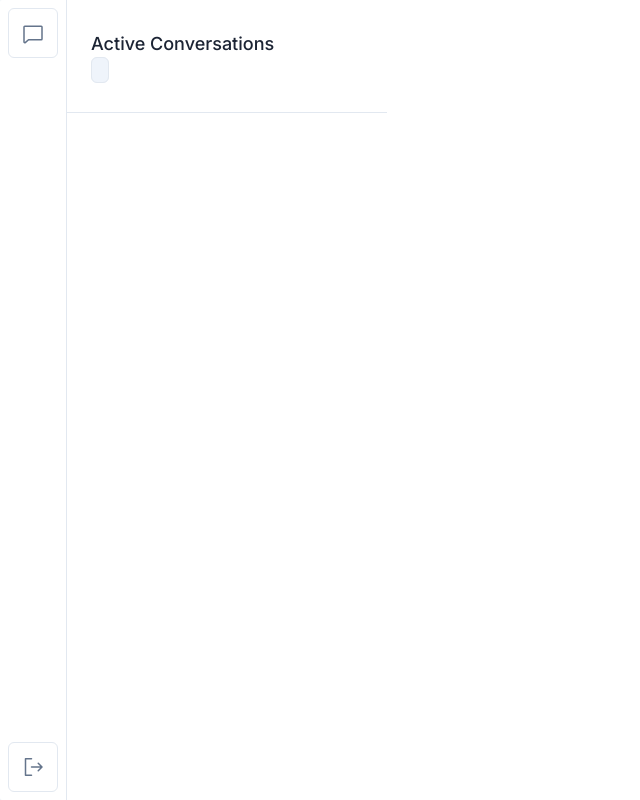
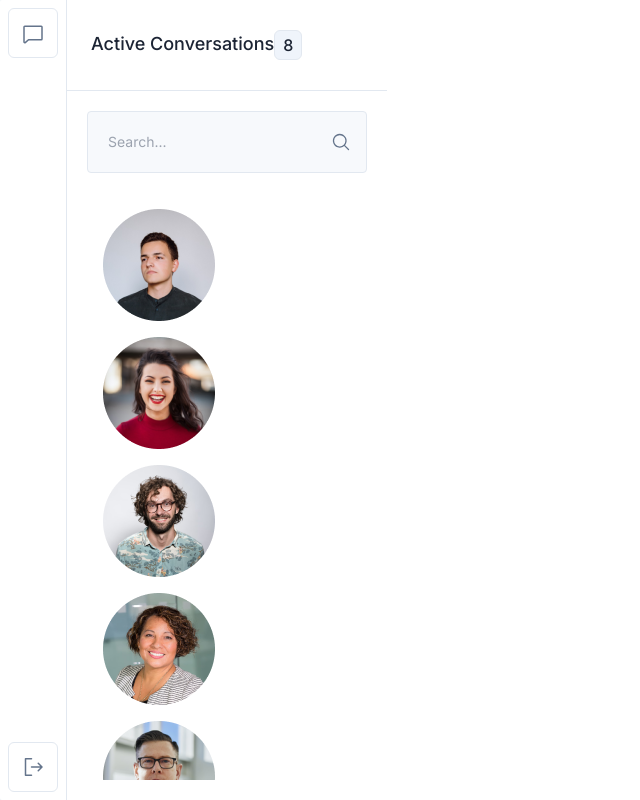
Before and after one commit to mdkaif10/ChatApplication-MERN-Stack, a React (Vite) app: page / in a window 1280 px wide. Shown: the whole page, without its empty margins (0-640 px from the left). Built offline with nearby package versions, Linux system fonts and the light colour scheme.

Commit message:
"Added user images, chat list data, and search functionality to ChatList component"

```diff
--- a/src/section/chat/ChatList.jsx
+++ b/src/section/chat/ChatList.jsx
@@ -1,13 +1,100 @@
+import { MagnifyingGlass } from "@phosphor-icons/react";
 import React from "react";
+
+import User01 from "../../images/user/user-01.png";
+import User02 from "../../images/user/user-02.png";
+import User03 from "../../images/user/user-03.png";
+import User04 from "../../images/user/user-04.png";
+import User05 from "../../images/user/user-05.png";
+import User06 from "../../images/user/user-06.png";
+import User07 from "../../images/user/user-07.png";
+import User08 from "../../images/user/user-08.png";
+
+const List = [
+  {
+    imgSrc: User01,
+    name: "Ankit Bhomik",
+    message: "I cam across your profile and...",
+  },
+  {
+    imgSrc: User02,
+    name: "Saddam",
+    message: "I like your confidence 💪",
+  },
+  {
+    imgSrc: User03,
+    name: "Rishab CH Ray",
+    message: "Can you share your offer?",
+  },
+  {
+    imgSrc: User04,
+    name: "Mridul Basumatary",
+    message: `I'm waiting for you response!`,
+  },
+  {
+    imgSrc: User05,
+    name: "Aku Sarma",
+    message: "I cam across your profile and...",
+  },
+  {
+    imgSrc: User06,
+    name: "Biswa Jyoti",
+    message: "Can you share your offer?",
+  },
+  {
+    imgSrc: User07,
+    name: "Bhargab Muni",
+    message: `I'm waiting for you response!`,
+  },
+  {
+    imgSrc: User08,
+    name: "Avoy Baruah",
+    message: "I cam across your profile and...",
+  },
+];
 
 export default function ChatList() {
   return (
-    <div className="hidden h-full flex-col xl:flex w-1/4">
-      <div className="sticky border-b border-stroke dark:border-strokedark px-6 py-7.5">
+    <div className="hidden h-full flex-col xl:flex xl:w-1/4">
+      <div className="sticky border-b border-stroke dark:border-strokedark px-6 py-7.5 flex flex-row">
         <h3 className="text-lg font-medium text-black dark:text-white 2xl;text-xl">
           Active Conversations
         </h3>
-        <span className="rounded-md border-[.5px] border-stroke dark:border-strokedark bg-gray px-2 py-0.5 text-base font-medium text-black dark:bg-boxdark-2 dark:text-white 2xl:ml-4"></span>
+        <span className="rounded-md border-[.5px] border-stroke dark:border-strokedark bg-gray px-2 py-0.5 text-base font-medium text-black dark:bg-boxdark-2 dark:text-white 2xl:ml-4">
+          8
+        </span>
+      </div>
+      <div className="flex max-h-full flex-col overflow-auto p-5">
+        <form className="sticky mb-7">
+          <input
+            placeholder="Search..."
+            type="Text"
+            className=" w-full rounded border border-stroke bg-gray-2 py-5 pl-5 pr-10 text-sm outline-none focus:border-primary dark:border-strokedark dark:bg-boxdark-2"
+          />
+          <button className=" absolute right-4 top-1/2 -translate-y-1/2">
+            <MagnifyingGlass size={20} />
+          </button>
+        </form>
+
+        <div className="no-scrollbar overflow-auto max-h-full">
+          {/* Chat List Items*/}
+          {List.map((Object, item) => {
+            return (
+              <div
+                className="flex cursor-pointer items-center rounded px-4 py-2 hover:bg-gray-2 dark:hover:bg-strokedark"
+                key={item}
+              >
+                <div >
+                  <img
+                    src={Object.imgSrc}
+                    alt="profile"
+                    className="h-full w-full rounded full object-cover object-center"
+                  />
+                </div>
+              </div>
+            );
+          })}
+        </div>
       </div>
     </div>
   );
```
